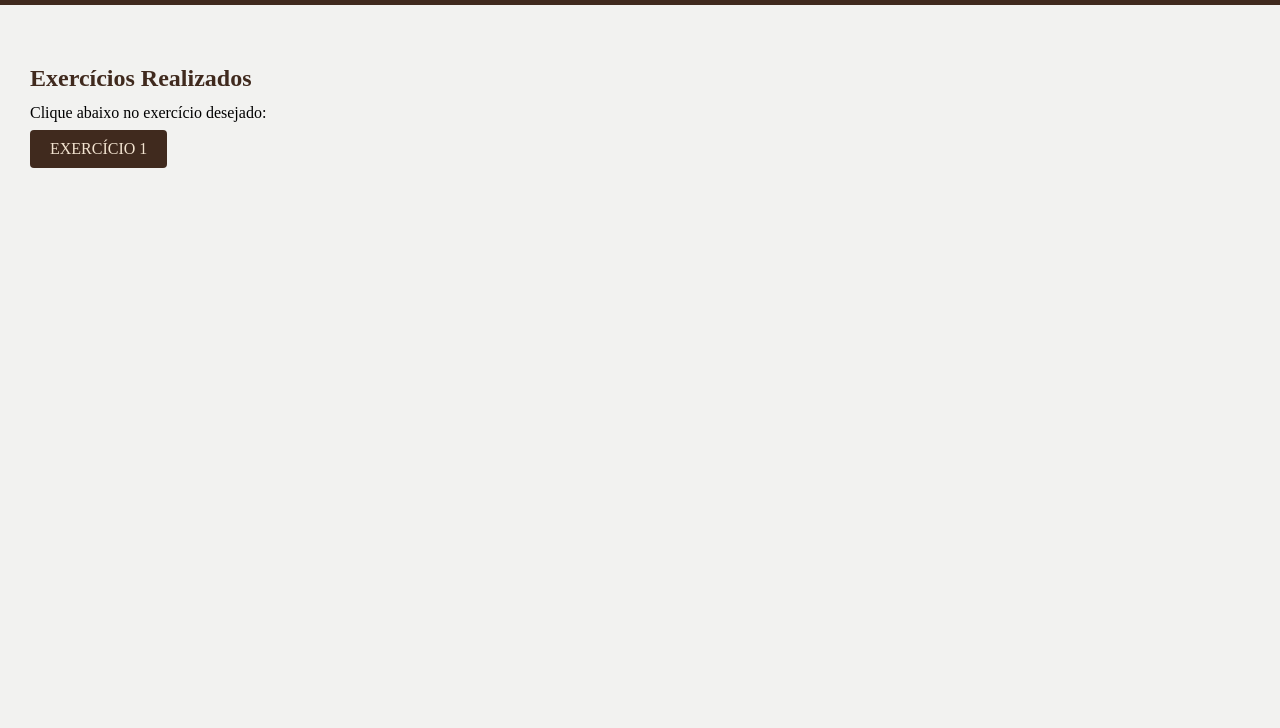
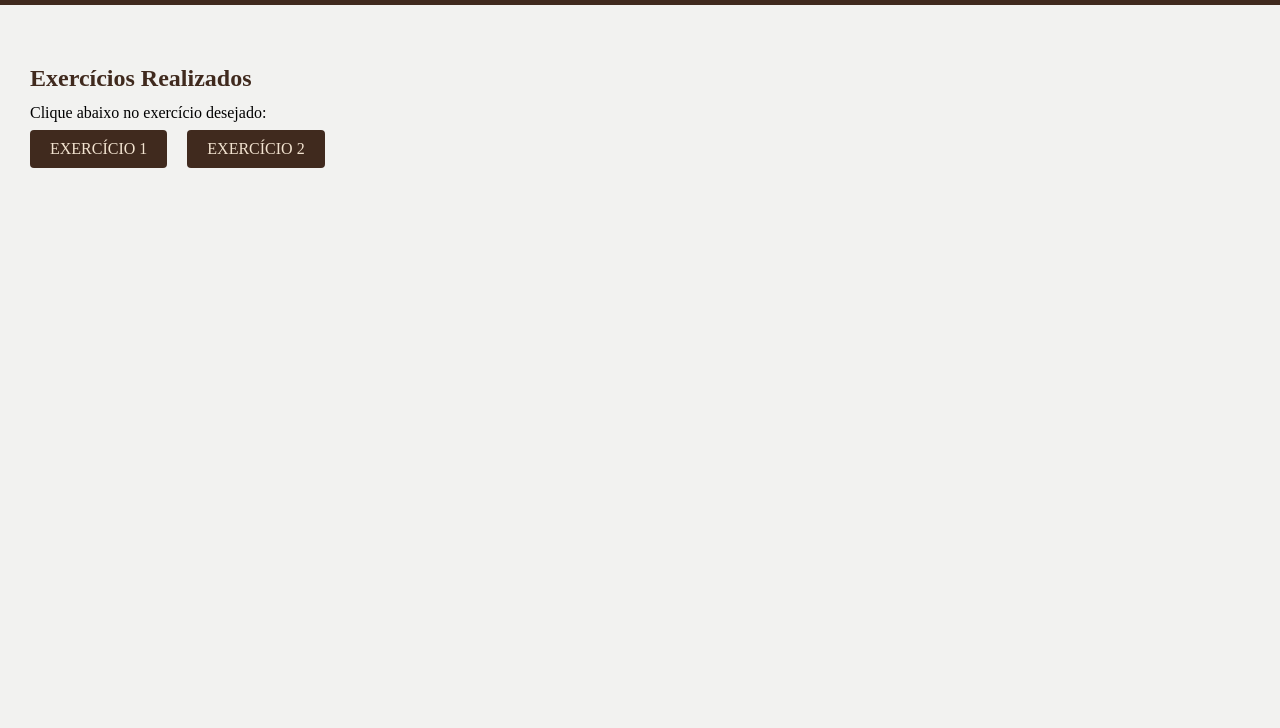
Before and after one commit to davislamenha/exercicios-css-onebitcode, a plain HTML site: page index.html in a window 1280 px wide. Shown: the part 72-800 px from the top of the page. Drawn offline with Linux system fonts and the light colour scheme.

Commit message:
inserindo link do exercicio 2

```diff
--- a/index.html
+++ b/index.html
@@ -19,6 +19,7 @@
     <nav>
       <ul>
         <li><a href="./exercicio-1/exercicio-1.html">Exercício 1</a></li>
+        <li><a href="./exercicio-2/exercicio-2.html">Exercício 2</a></li>
       </ul>
     </nav>
   </main>
--- a/style.css
+++ b/style.css
@@ -29,6 +29,7 @@ main p {
 }
 main ul {
   display: flex;
+  gap: 20px;
   flex-wrap: wrap;
 }
 main ul li a {
```
